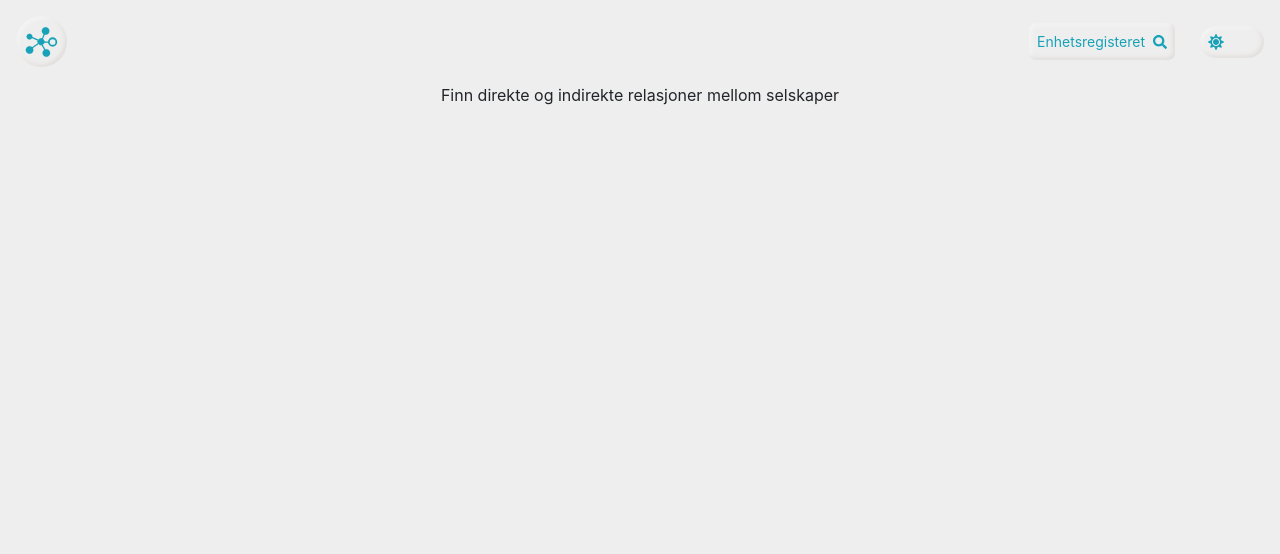
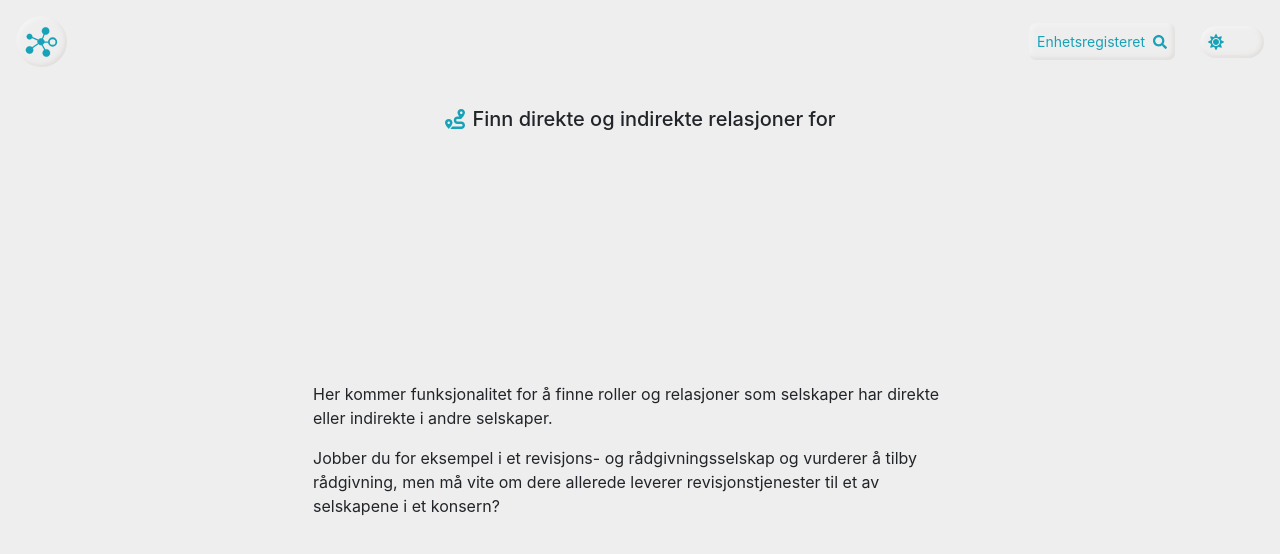
Before and after one commit to nilseng/aksjegrafen, a React (Create React App) app in the folder client/: page /relation-finder in a window 1280 px wide. Shown: the top 554 px of the page. Built offline with nearby package versions, Linux system fonts and the light colour scheme.

Commit message:
feat: placeholder text for relation finder

```diff
--- a/client/src/components/RelationFinder.tsx
+++ b/client/src/components/RelationFinder.tsx
@@ -1,3 +1,31 @@
+import { faRoute } from "@fortawesome/free-solid-svg-icons";
+import { FontAwesomeIcon } from "@fortawesome/react-fontawesome";
+import { useContext } from "react";
+import { AppContext } from "../AppContext";
+import { useEntity } from "../hooks/useEntity";
+
 export const RelationFinder = () => {
-  return <p>Finn direkte og indirekte relasjoner mellom selskaper</p>;
+  const { theme } = useContext(AppContext);
+  const { entity } = useEntity();
+  return (
+    <div className="d-flex flex-column align-items-center h-100 p-4">
+      <h5>
+        <FontAwesomeIcon icon={faRoute} className="mr-2" style={{ color: theme.primary }} />
+        Finn direkte og indirekte relasjoner for <span style={{ color: theme.primary }}>{entity?.name}</span>
+      </h5>
+      <div
+        className="flex-fill d-flex flex-column align-items-center justify-content-center p-sm-5"
+        style={{ maxWidth: "750px" }}
+      >
+        <p>
+          Her kommer funksjonalitet for å finne roller og relasjoner som selskaper har direkte eller indirekte i andre
+          selskaper.
+        </p>
+        <p>
+          Jobber du for eksempel i et revisjons- og rådgivningsselskap og vurderer å tilby rådgivning, men må vite om
+          dere allerede leverer revisjonstjenester til et av selskapene i et konsern?
+        </p>
+      </div>
+    </div>
+  );
 };
```
